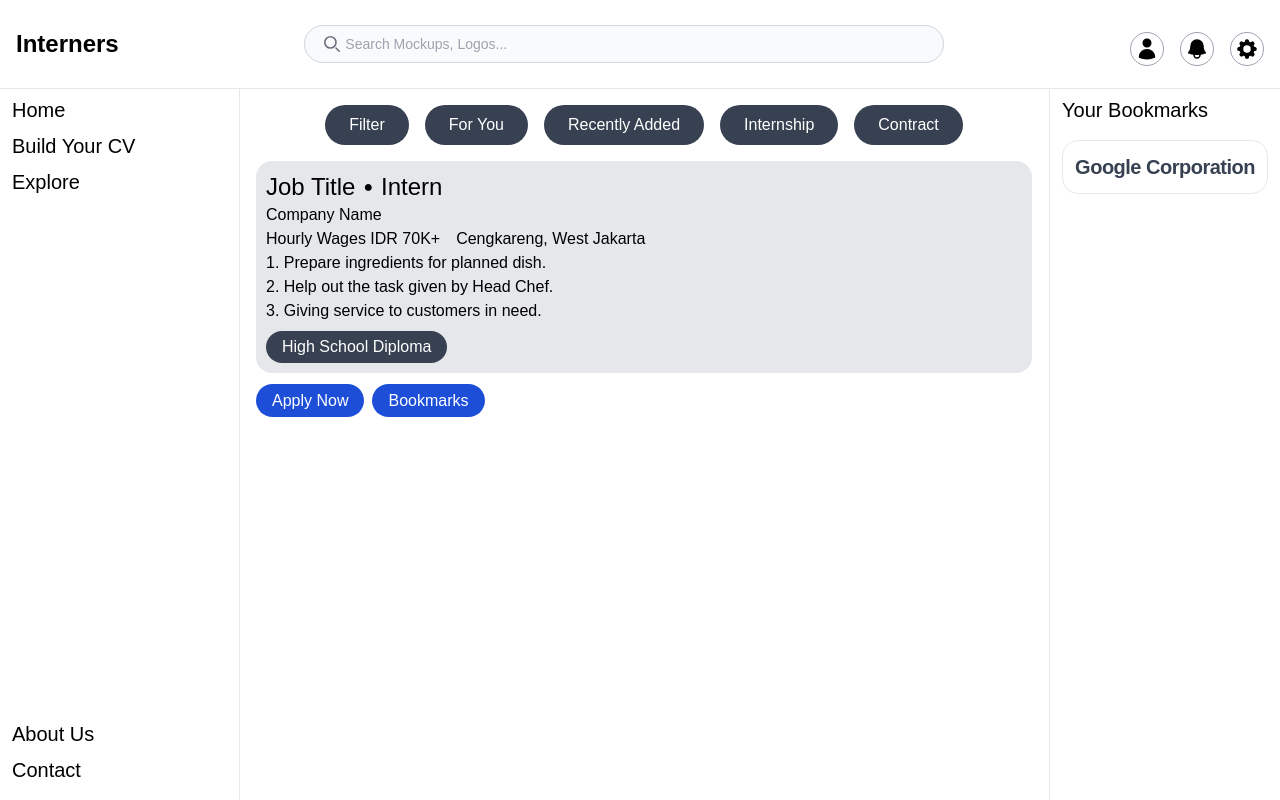
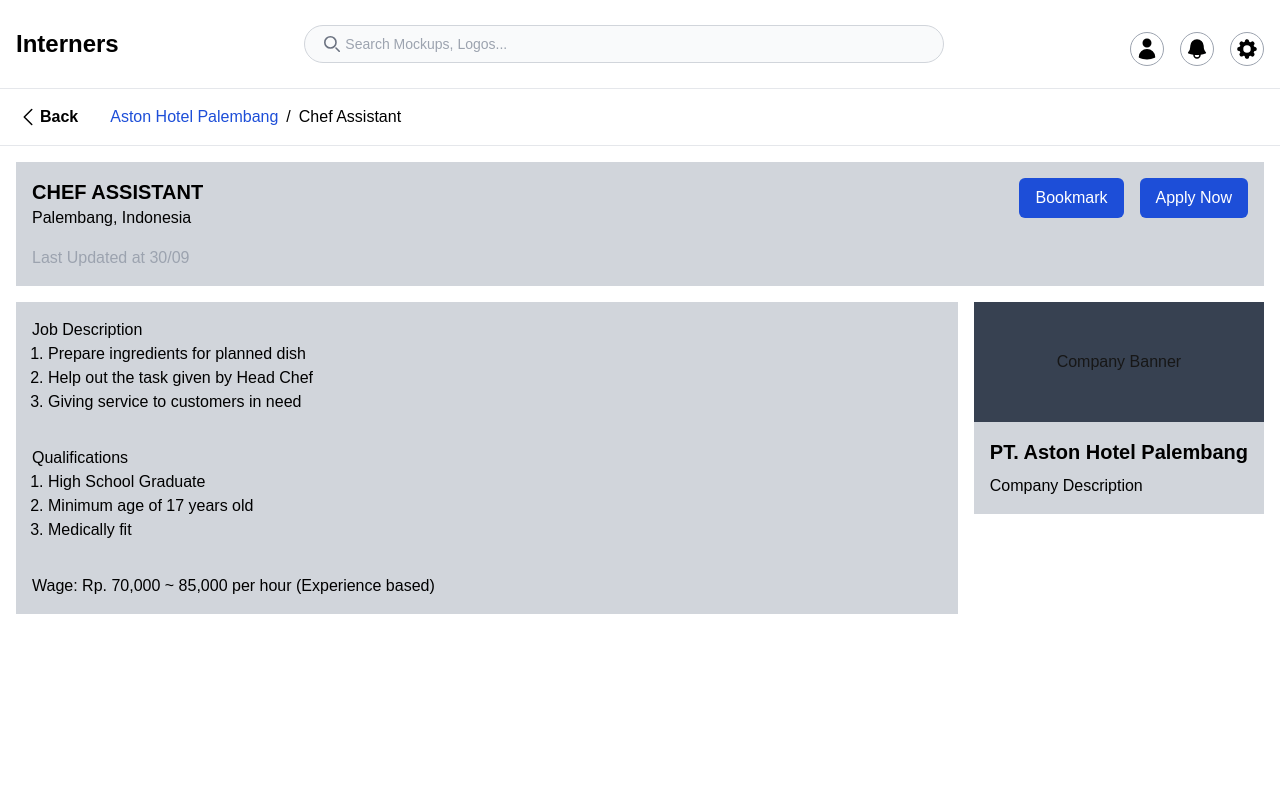
Before and after one commit to kukingkux/interners, a Next.js app: page / in a window 1280 px wide. Built offline with nearby package versions, Linux system fonts and the light colour scheme.

Commit message:
JOB DESC (EMPLOYEE) IN PAGE.JS

```diff
--- a/src/app/page.js
+++ b/src/app/page.js
@@ -1,4 +1,6 @@
 "use client";
+
+import React from 'react';
 
 export default function Home() {
   return (
@@ -125,91 +127,92 @@ export default function Home() {
         </div>
       </nav>
 
-      <aside className="fixed min-w-60 top-0 left-0 z-40 h-screen pt-24 bg-white border-r border-gray-200 hidden sm:block">
-        <div className="h-full flex flex-col justify-between px-3 pb-4 overflow-y-auto">
-          <ol className="space-y-2 text-black text-xl font-medium">
-            <li className="hover:text-blue-700">
-              <a href="#">Home</a>
-            </li>
-            <li className="hover:text-blue-700">
-              <a href="#">Build Your CV</a>
-            </li>
-            <li className="hover:text-blue-700">
-              <a href="#">Explore</a>
-            </li>
-          </ol>
-          <ol className="space-y-2 text-black text-xl font-medium">
-            <li className="hover:text-blue-700">
-              <a href="#">About Us</a>
-            </li>
-            <li className="hover:text-blue-700">
-              <a href="#">Contact</a>
-            </li>
-          </ol>
-        </div>
-      </aside>
-
-      <aside className="fixed top-0 right-0 z-40 h-screen pt-24 bg-white border-l border-gray-200 hidden lg:block">
-        <div className="h-full px-3 pb-4 overflow-auto space-y-4">
-          <p className="text-black font-medium text-xl">Your Bookmarks</p>
-          <div className="grid grid-cols-1 space-y-4">
-            <a href="#">
-              <div className=" bg-white border border-gray-200 rounded-2xl">
-                <div className="p-3">
-                  <div>
-                    <p className="text-xl font-semibold tracking-tight text-gray-700">
-                      Google Corporation
-                    </p>
-                  </div>
-                </div>
-              </div>
-            </a>
+      <div className="border-b border-gray-200">
+        <div className="flex p-4 gap-x-8">
+          <a className="text-black font-semibold flex">
+            <svg
+              xmlns="http://www.w3.org/2000/svg"
+              fill="none"
+              viewBox="0 0 24 24"
+              stroke-width="1.5"
+              stroke="currentColor"
+              class="size-6"
+            >
+              <path
+                stroke-linecap="round"
+                stroke-linejoin="round"
+                d="M15.75 19.5 8.25 12l7.5-7.5"
+              />
+            </svg>
+            Back
+          </a>
+          <div className="flex gap-x-2">
+            <a className="text-blue-700">Aston Hotel Palembang</a>
+            <p className="text-black">/</p>
+            <p className="text-black">Chef Assistant</p>
           </div>
         </div>
-      </aside>
+      </div>
 
-      <div className="grow bg-white sm:ml-64 lg:mr-[15.5rem] space-y-4">
-        <div className="flex flex-row justify-center space-x-4 mt-4">
-          <a className="bg-gray-700 text-white px-6 py-2 rounded-full hover:bg-blue-700">
-            Filter
-          </a>
-          <a className="bg-gray-700 text-white px-6 py-2 rounded-full hover:bg-blue-700">
-            For You
-          </a>
-          <a className="bg-gray-700 text-white px-6 py-2 rounded-full hover:bg-blue-700">
-            Recently Added
-          </a>
-          <a className="bg-gray-700 text-white px-6 py-2 rounded-full hover:bg-blue-700">
-            Internship
-          </a>
-          <a className="bg-gray-700 text-white px-6 py-2 rounded-full hover:bg-blue-700">
-            Contract
-          </a>
-        </div>
-        <div className="min-w-screen">
-          <div className="bg-gray-200 rounded-2xl text-black p-2.5">
-            <div className="flex place-items-center space-x-2">
-              <p className="text-2xl font-medium">Job Title</p>
-              <p>●</p>
-              <p className="text-2xl font-medium">Intern</p>
+      <div className="m-4">
+        <div className="bg-gray-300 p-4 flex justify-between">
+          <div>
+            <div className="mb-4">
+              <p className="text-xl text-black font-semibold">CHEF ASSISTANT</p>
+              <p className="text-black">Palembang, Indonesia</p>
             </div>
-            <p>Company Name</p>
-            <div className="flex flex-row space-x-4">
-              <p>Hourly Wages IDR 70K+</p>
-              <p>Cengkareng, West Jakarta</p>
-            </div>
-            <ol className="list-decimal list-inside mb-2">
-              <li>Prepare ingredients for planned dish.</li>
-              <li>Help out the task given by Head Chef.</li>
-              <li>Giving service to customers in need.</li>
-            </ol>
-            <div className="inline-block rounded-full bg-gray-700 text-white py-1 px-4">
-              <p>High School Diploma</p>
+            <p className="text-gray-400">Last Updated at 30/09</p>
+          </div>
+          <div>
+            <div className="flex gap-x-4">
+              <a className="bg-blue-700 hover:bg-blue-800 grow-0 rounded-md py-2 px-4 text-white h-auto">
+                Bookmark
+              </a>
+              <a className="bg-blue-700 hover:bg-blue-800 grow-0 rounded-md py-2 px-4 text-white h-auto">
+                Apply Now
+              </a>
             </div>
           </div>
-          <div className="space-x-2 mt-4">
-            <a className="bg-blue-700 text-white px-4 py-2 rounded-full">Apply Now</a>
-            <a className="bg-blue-700 text-white px-4 py-2 rounded-full">Bookmarks</a>
+        </div>
+      </div>
+
+      <div className="grow flex row gap-x-4 mx-4">
+        <div className="grow">
+          <div className="bg-gray-300 p-4 grid gap-y-8">
+            <div>
+              <p className="text-black">Job Description</p>
+              <ol className="list-decimal text-black pl-4">
+                <li>Prepare ingredients for planned dish</li>
+                <li>Help out the task given by Head Chef</li>
+                <li>Giving service to customers in need</li>
+              </ol>
+            </div>
+            <div>
+              <p className="text-black">Qualifications</p>
+              <ol className="list-decimal text-black pl-4">
+                <li>High School Graduate</li>
+                <li>Minimum age of 17 years old</li>
+                <li>Medically fit</li>
+              </ol>
+            </div>
+            <div>
+              <p className="text-black">
+                Wage: Rp. 70,000 ~ 85,000 per hour (Experience based)
+              </p>
+            </div>
+          </div>
+        </div>
+        <div className="shrink">
+          <div className="bg-gray-300">
+            <div className="bg-gray-700 place-content-center text-center p-12">
+              <p>Company Banner</p>
+            </div>
+            <div className="grid p-4 gap-y-2">
+              <p className="text-black text-xl font-semibold">
+                PT. Aston Hotel Palembang
+              </p>
+              <p className="text-black">Company Description</p>
+            </div>
           </div>
         </div>
       </div>
```
